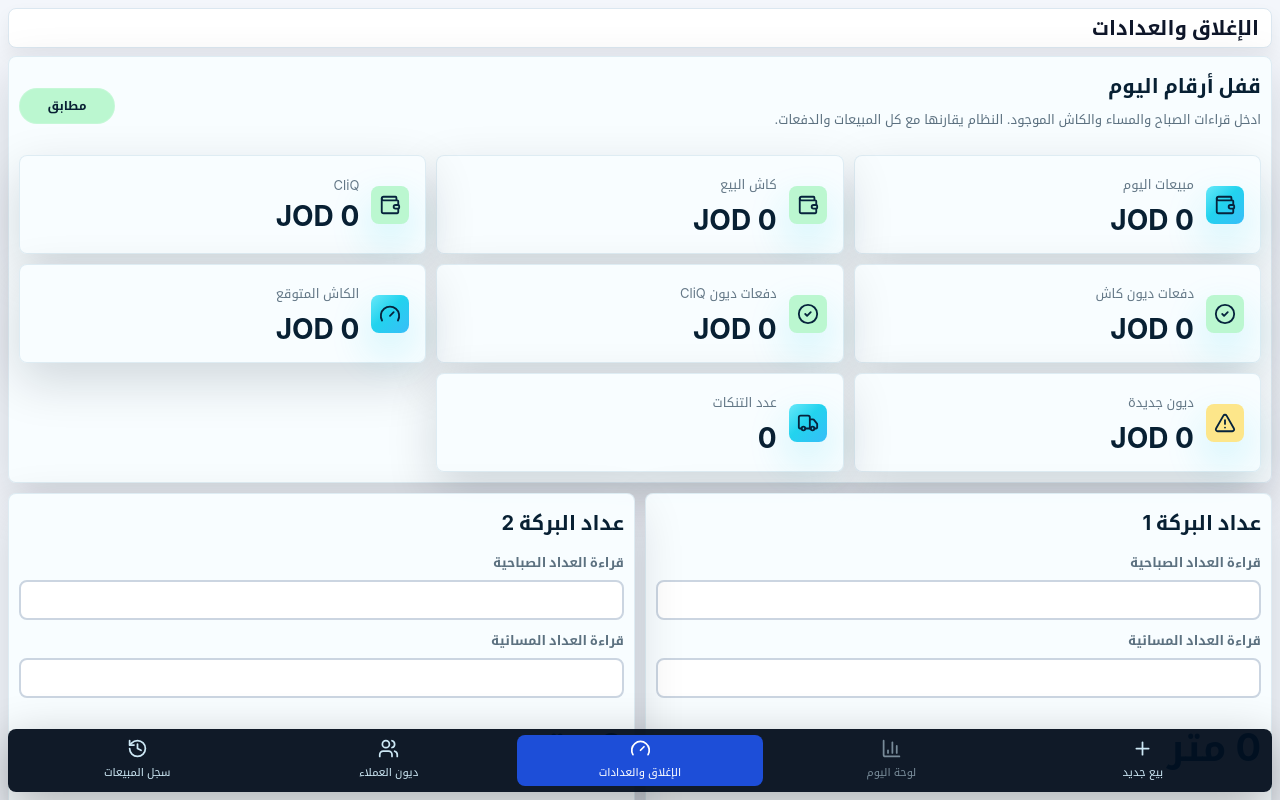
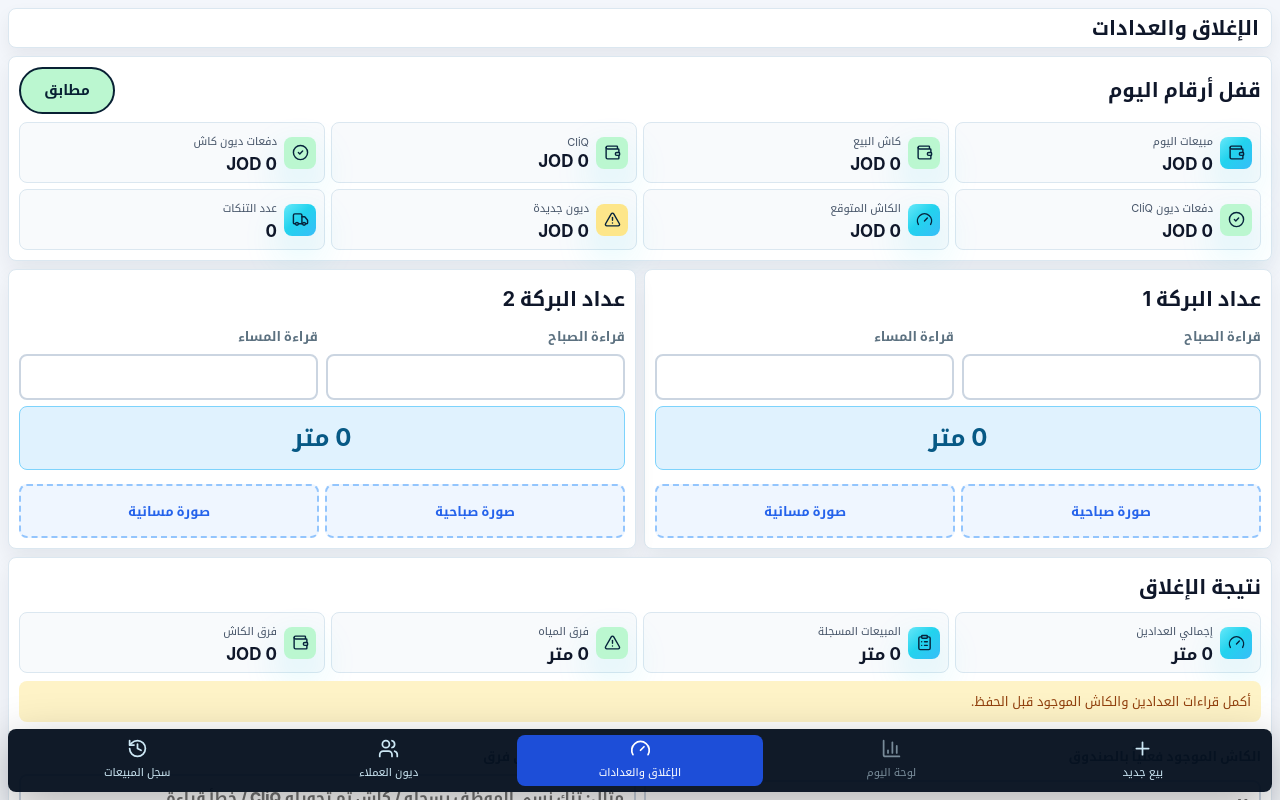
Before and after one commit to oun-cell/water-station-v1, a React (Vite) app: page / in a window 1280 px wide. Both pictures are taken after a click on the button "الإغلاق والعدادات". Shown: the top 800 px of the page. Built offline with nearby package versions, Linux system fonts and the light colour scheme.

Commit message:
Compact closing day layout

```diff
--- a/public/sw.js
+++ b/public/sw.js
@@ -1,4 +1,4 @@
-const CACHE_NAME = "water-station-v1-no-top-price-v8";
+const CACHE_NAME = "water-station-v1-compact-closing-v9";
 const APP_SHELL = ["./", "./manifest.webmanifest", "./generated/app-concept.png"];
 
 self.addEventListener("install", (event) => {
--- a/src/App.tsx
+++ b/src/App.tsx
@@ -1221,8 +1221,8 @@ function ClosingScreen({
   };
 
   return (
-    <div className="screen-stack">
-      <section className="panel">
+    <div className="screen-stack closing-screen">
+      <section className="panel closing-summary-panel">
         <div className="section-heading spread">
           <div>
             <h2>قفل أرقام اليوم</h2>
@@ -1232,7 +1232,7 @@ function ClosingScreen({
             {calculated.status === "balanced" ? "مطابق" : calculated.status === "warning" ? "يوجد فرق" : "يوجد خطأ"}
           </strong>
         </div>
-        <div className="stats-grid">
+        <div className="stats-grid closing-daily-stats">
           <StatCard title="مبيعات اليوم" value={formatJod(dayTotals.salesRevenue)} icon={Wallet} />
           <StatCard title="كاش البيع" value={formatJod(dayTotals.saleCash)} icon={Wallet} tone="green" />
           <StatCard title="CliQ" value={formatJod(dayTotals.saleCliq)} icon={Wallet} tone="green" />
@@ -1271,9 +1271,9 @@ function ClosingScreen({
         />
       </div>
 
-      <section className="panel result-panel">
+      <section className="panel result-panel closing-result-panel">
         <h2>نتيجة الإغلاق</h2>
-        <div className="stats-grid">
+        <div className="stats-grid closing-result-stats">
           <StatCard title="إجمالي العدادين" value={formatMeters(calculated.actualMeters)} icon={Gauge} />
           <StatCard title="المبيعات المسجلة" value={formatMeters(dayTotals.recordedMeters)} icon={ClipboardList} />
           <StatCard
@@ -1303,6 +1303,7 @@ function ClosingScreen({
           )}
         </div>
 
+        <div className="closing-final-grid">
           <label>
             الكاش الموجود فعلياً بالصندوق
             <input
@@ -1320,6 +1321,7 @@ function ClosingScreen({
               placeholder="مثال: تنك نسي الموظف يسجله / كاش تم تحويله CliQ / خطأ قراءة"
             />
           </label>
+        </div>
         <button className="primary-action" onClick={saveClosing} disabled={!canSave}>
           حفظ وقفل إغلاق اليوم
         </button>
@@ -1355,14 +1357,16 @@ function MeterCard({
   return (
     <section className="panel meter-card">
       <h2>{title}</h2>
+      <div className="meter-input-row">
         <label>
-        قراءة العداد الصباحية
+          قراءة الصباح
           <input value={opening} onChange={(event) => onOpening(event.target.value)} inputMode="decimal" />
         </label>
         <label>
-        قراءة العداد المسائية
+          قراءة المساء
           <input value={closing} onChange={(event) => onClosing(event.target.value)} inputMode="decimal" />
         </label>
+      </div>
       <strong className="meter-total">{formatMeters(usage)}</strong>
       <div className="photo-row">
         <PhotoInput label="صورة صباحية" image={openingPhoto} onChange={onOpeningPhoto} />
--- a/src/main.tsx
+++ b/src/main.tsx
@@ -20,7 +20,7 @@ if ("serviceWorker" in navigator) {
     });
 
     navigator.serviceWorker
-      .register(`${import.meta.env.BASE_URL}sw.js?v=no-top-price-v8`)
+      .register(`${import.meta.env.BASE_URL}sw.js?v=compact-closing-v9`)
       .then((registration) => registration.update())
       .catch(() => {
         // The app still works without offline caching; registration can fail on non-secure LAN URLs.
--- a/src/styles.css
+++ b/src/styles.css
@@ -1884,9 +1884,181 @@ tr.deleted {
   }
 }
 
+/* Compact closing page: use tablet width instead of one long vertical page */
+@media (max-width: 1400px), (pointer: coarse) {
+  .closing-screen {
+    gap: 8px;
+    padding-bottom: 96px;
+  }
+
+  .closing-summary-panel,
+  .closing-result-panel,
+  .meter-card {
+    color: #0f172a;
+    background: #ffffff;
+    border: 1px solid #dbe7f0;
+    box-shadow: 0 10px 22px rgba(15, 23, 42, 0.07);
+  }
+
+  .closing-summary-panel .section-heading {
+    margin-bottom: 8px;
+  }
+
+  .closing-summary-panel .section-heading p {
+    display: none;
+  }
+
+  .closing-badge {
+    padding: 8px 12px;
+    font-size: 14px;
+    border: 2px solid currentColor;
+  }
+
+  .closing-daily-stats {
+    grid-template-columns: repeat(4, minmax(0, 1fr));
+    gap: 6px;
+  }
+
+  .closing-daily-stats .stat-card,
+  .closing-result-stats .stat-card {
+    min-height: 56px;
+    padding: 8px;
+    gap: 7px;
+    border-color: #dbe7f0;
+    background: #f8fafc;
+    box-shadow: none;
+  }
+
+  .closing-daily-stats .icon-pill,
+  .closing-result-stats .icon-pill {
+    width: 32px;
+    height: 32px;
+  }
+
+  .closing-daily-stats .icon-pill svg,
+  .closing-result-stats .icon-pill svg {
+    width: 17px;
+    height: 17px;
+  }
+
+  .closing-daily-stats .stat-card p,
+  .closing-result-stats .stat-card p {
+    margin-bottom: 2px;
+    color: #475569;
+    font-size: 11px;
+  }
+
+  .closing-daily-stats .stat-card strong,
+  .closing-result-stats .stat-card strong {
+    color: #0f172a;
+    font-size: 17px;
+    line-height: 1.1;
+  }
+
+  .closing-grid {
+    display: grid;
+    grid-template-columns: repeat(2, minmax(0, 1fr));
+    gap: 8px;
+  }
+
+  .meter-card {
+    padding: 10px;
+  }
+
+  .meter-card h2,
+  .closing-result-panel h2 {
+    margin-bottom: 6px;
+    font-size: 20px;
+  }
+
+  .meter-input-row,
+  .closing-final-grid {
+    display: grid;
+    grid-template-columns: repeat(2, minmax(0, 1fr));
+    gap: 8px;
+  }
+
+  .meter-input-row label,
+  .closing-final-grid label {
+    margin-top: 0;
+  }
+
+  .meter-input-row input,
+  .closing-final-grid input {
+    min-height: 46px;
+    font-size: 18px;
+    border: 2px solid #cbd5e1;
+    background: #ffffff;
+  }
+
+  .meter-card .meter-total {
+    margin-top: 6px;
+    padding: 8px 10px;
+    color: #075985;
+    background: #e0f2fe;
+    border: 1px solid #7dd3fc;
+    border-radius: 8px;
+    font-size: 24px;
+    text-align: center;
+  }
+
+  .photo-row {
+    gap: 6px;
+    margin-top: 6px;
+  }
+
+  .photo-input {
+    min-height: 54px;
+    color: #2563eb;
+    background: #eff6ff;
+    border: 2px dashed #93c5fd;
+  }
+
+  .photo-input img {
+    height: 54px;
+  }
+
+  .closing-result-panel {
+    padding: 10px;
+  }
+
+  .closing-result-stats {
+    grid-template-columns: repeat(4, minmax(0, 1fr));
+    gap: 6px;
+  }
+
+  .status-list {
+    display: grid;
+    gap: 6px;
+    margin-block: 8px;
+  }
+
+  .status-list .alert {
+    padding: 8px 10px;
+    font-size: 13px;
+  }
+
+  .closing-final-grid textarea {
+    min-height: 46px;
+    resize: vertical;
+  }
+
+  .closing-result-panel .primary-action {
+    min-height: 48px;
+    margin-top: 8px;
+    font-size: 18px;
+  }
+}
+
 @media (max-width: 820px) {
+  .sale-grid,
+  .closing-grid,
+  .meter-input-row,
+  .closing-final-grid {
+    grid-template-columns: 1fr;
+  }
+
   .sale-grid {
-    grid-template-columns: 1fr;
     grid-template-areas:
       "customer"
       "sale";
@@ -1895,4 +2067,9 @@ tr.deleted {
   .quick-grid {
     grid-template-columns: repeat(3, 1fr);
   }
-}
+
+  .closing-daily-stats,
+  .closing-result-stats {
+    grid-template-columns: repeat(2, minmax(0, 1fr));
+  }
+}
```
Lines whose indentation alone changed are shown as unchanged.
